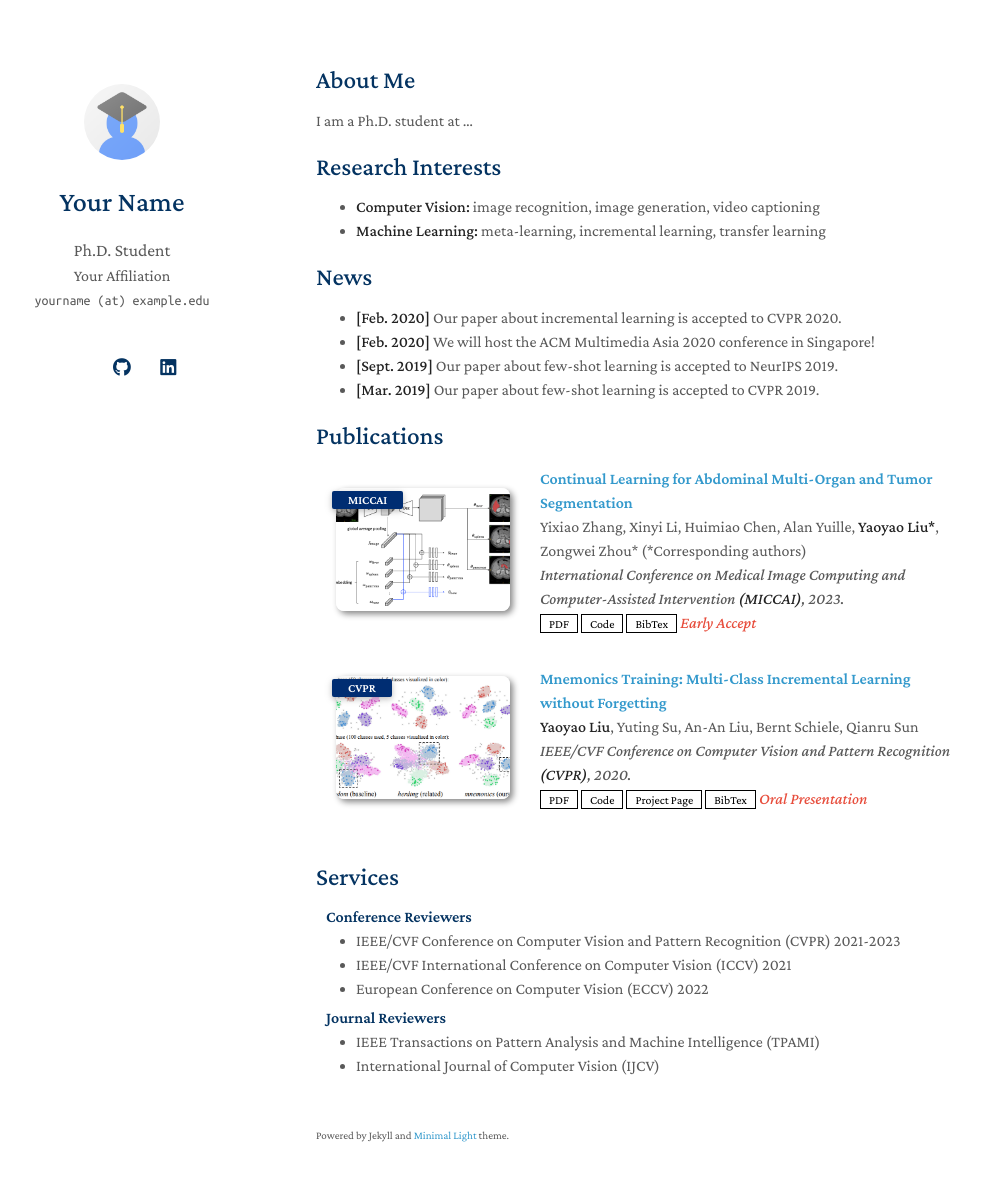
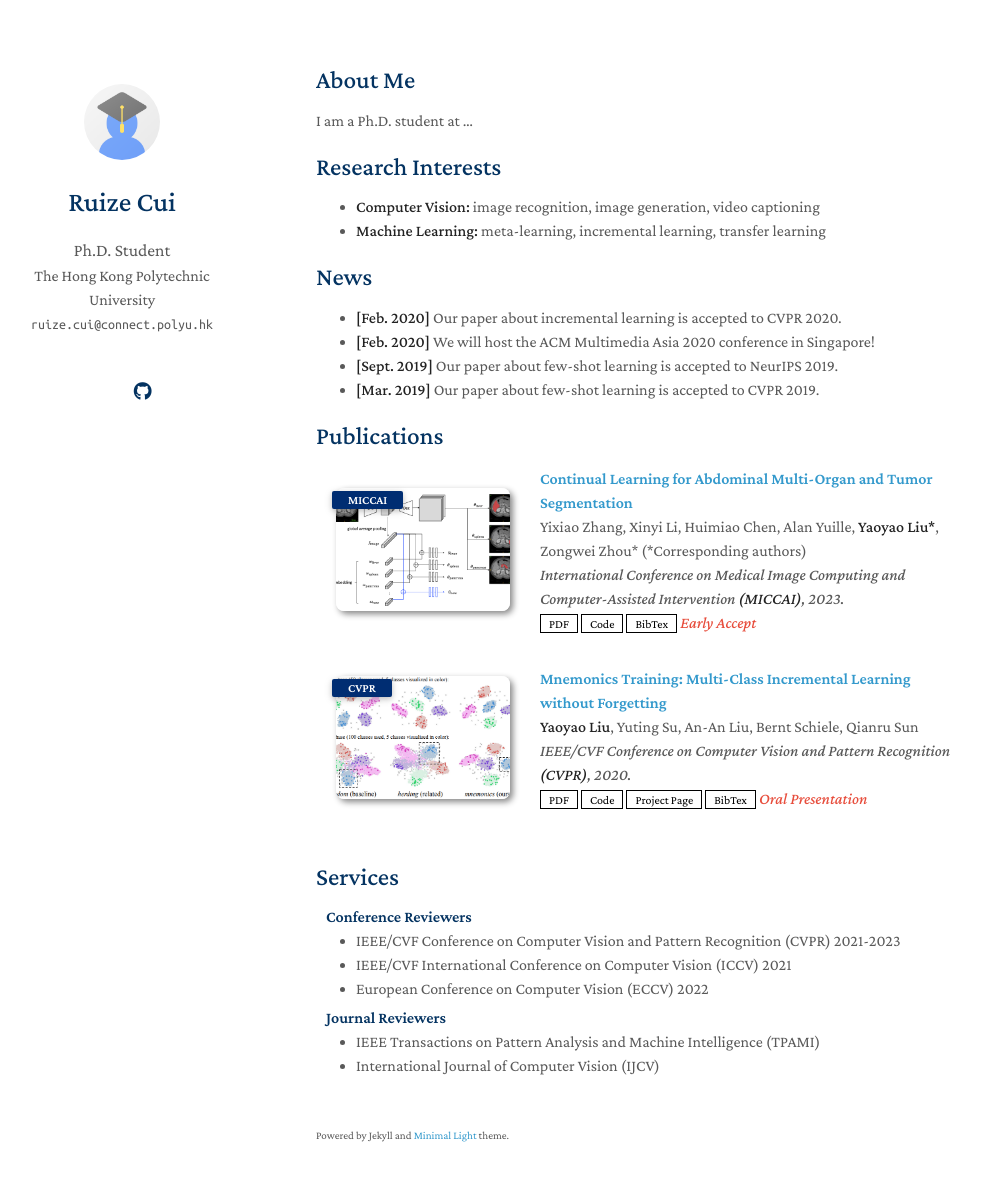
Before and after one commit to cuiruize/cuiruize.github.io, a Jekyll site: the page built from index.md, in a window 1280 px wide and 1216 px high. Shown: the top 1181 px of the window, without its empty margins (154-1135 px from the left). Built offline with Jekyll 4.4.1, drawn with Linux system fonts in a browser that asks for light colours; a style sheet for code colours, icons or effects is not loaded; our own code applies the rules of GitHub Pages for plain Markdown files.

Commit message:
Update _config.yml

```diff
--- a/_config.yml
+++ b/_config.yml
@@ -1,8 +1,8 @@
 # Basic Information
-title: Your Name
+title: Ruize Cui
 position: Ph.D. Student
-affiliation: Your Affiliation
-email: yourname (at) example.edu
+affiliation: The Hong Kong Polytechnic University
+email: ruize.cui@connect.polyu.hk
 
 # Search Engine Optimization (SEO)
 # The following information is used to improve the website traffic from search engines, e.g., Google.
@@ -12,11 +12,11 @@ canonical: https://minimal-light-theme.yliu.me/
 
 # Links
 # If you don't need one of them, you may delete the corresponding line.
-google_scholar: https://scholar.google.com/
-cv_link: assets/files/curriculum_vitae.pdf
-github_link: https://github.com/
-linkedin: https://www.linkedin.com/
-twitter: https://twitter.com/
+google_scholar: https://scholar.google.com/citations?user=rAcxfuUAAAAJ&hl=zh-CN
+# cv_link: assets/files/curriculum_vitae.pdf
+github_link: https://github.com/cuiruize
+# linkedin: https://www.linkedin.com/
+# twitter: https://twitter.com/
 
 # Images (e.g., your profile picture and your website's favicon)
 # "favicon" and "favicon_dark" are used for the light and dark modes, respectively.
```
